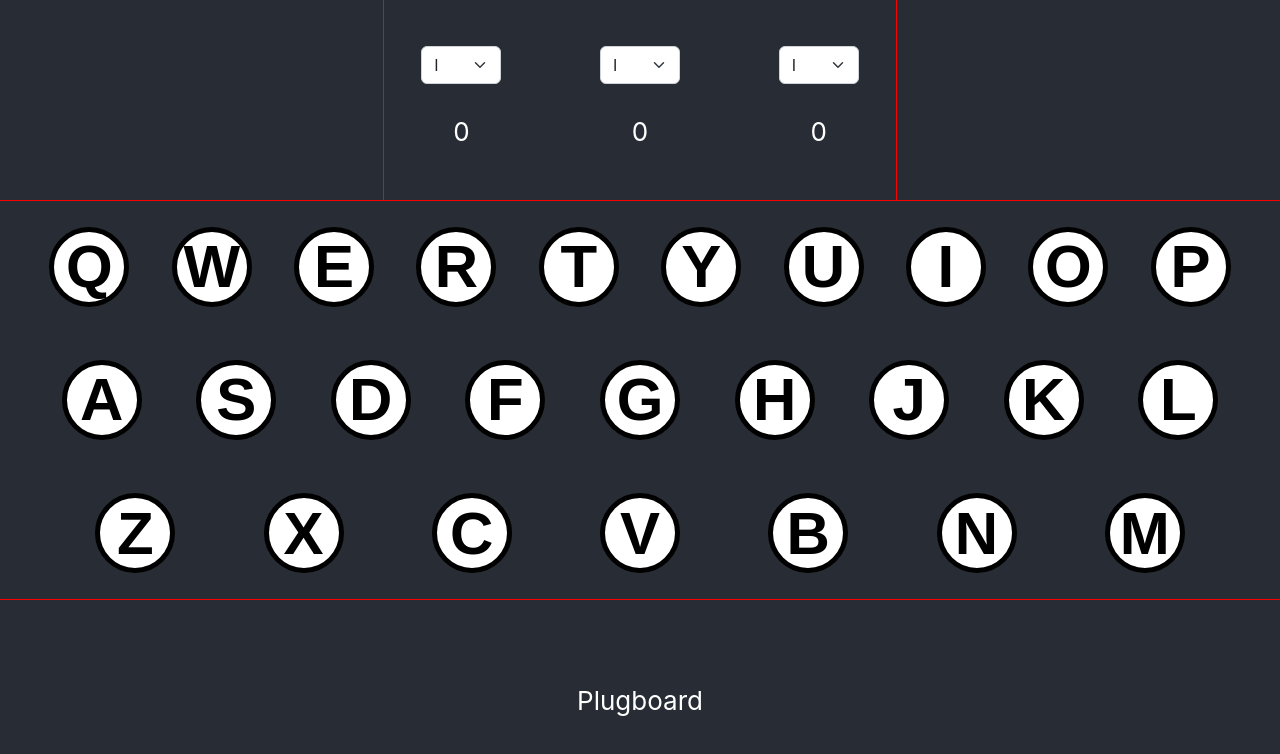
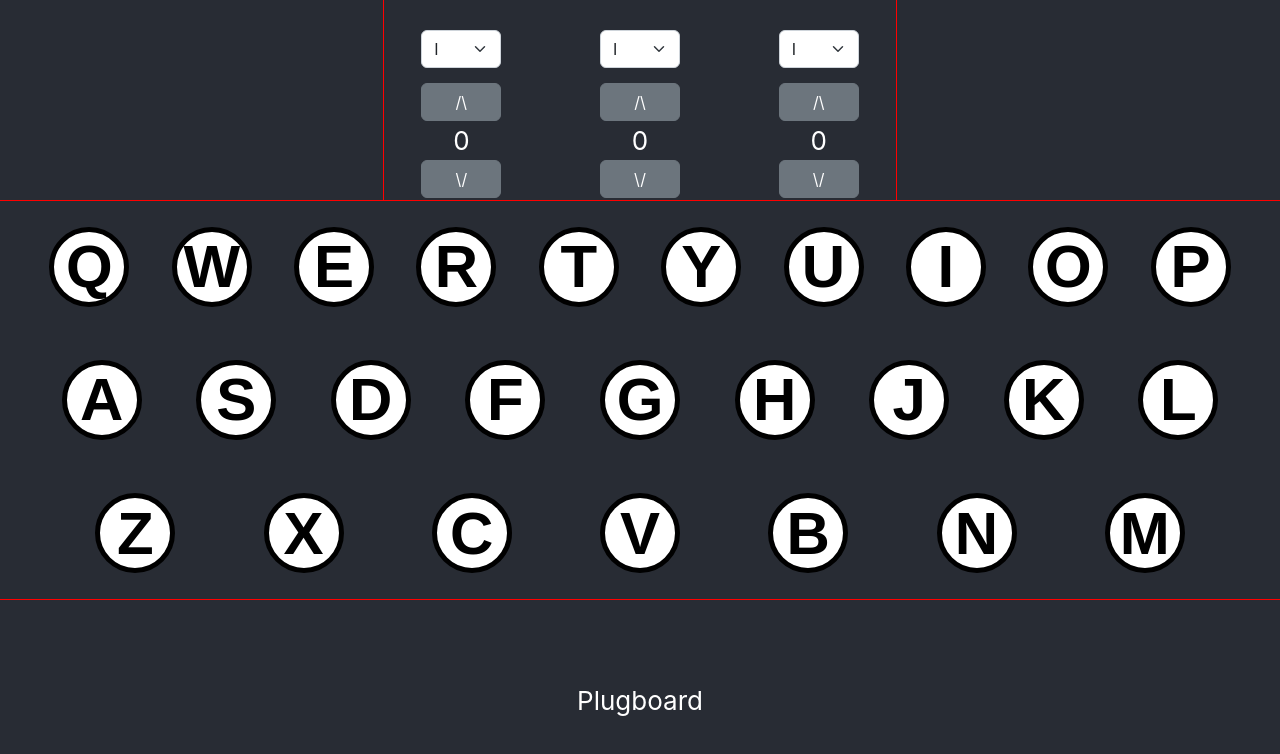
Before and after one commit to luishong07/Enigma-Replica, a React (Create React App) app: page / in a window 1280 px wide. Shown: the top 754 px of the page. Built offline with nearby package versions, Linux system fonts and the light colour scheme.

Commit message:
added buttons for changing rotor position and styling for proper display

```diff
--- a/public/index.html
+++ b/public/index.html
@@ -2,7 +2,7 @@
 <html lang="en">
     <head>
         <meta charset="utf-8" />
-        <link rel="icon" href="%PUBLIC_URL%/favicon.ico" />
+        <!-- <link rel="icon" href="%PUBLIC_URL%/favicon.ico" /> -->
         <meta name="viewport" content="width=device-width, initial-scale=1" />
         <meta name="theme-color" content="#000000" />
         <meta
@@ -15,7 +15,7 @@
             integrity="sha384-rbsA2VBKQhggwzxH7pPCaAqO46MgnOM80zW1RWuH61DGLwZJEdK2Kadq2F9CUG65"
             crossorigin="anonymous"
         />
-        <link rel="apple-touch-icon" href="%PUBLIC_URL%/logo192.png" />
+        <!-- <link rel="apple-touch-icon" href="%PUBLIC_URL%/logo192.png" /> -->
         <!--
       manifest.json provides metadata used when your web app is installed on a
       user's mobile device or desktop. See https://developers.google.com/web/fundamentals/web-app-manifest/
--- a/src/Rotors.css
+++ b/src/Rotors.css
@@ -13,7 +13,7 @@
 .positions{
     display: flex;
     flex-direction: column;
-    padding: 2rem 0;
+    padding: 1rem 0;
     height: 25vh;
     width: 40vw;
     outline: red solid 1px;
@@ -28,6 +28,7 @@
 .position{
 
     display: flex;
+    flex-flow: column;
     align-items: center;
     justify-content: center;
 }
@@ -35,3 +36,6 @@
     width: 5rem;
 
 }
+.position-button{
+    width: 5rem;
+}
--- a/src/Rotors.tsx
+++ b/src/Rotors.tsx
@@ -3,6 +3,8 @@ import Container from 'react-bootstrap/Container';
 import Row from 'react-bootstrap/Row';
 import Col from 'react-bootstrap/Col';
 import Form from 'react-bootstrap/Form';
+import Button from 'react-bootstrap/Button';
+
 
 
 // import Modal from 'react-bootstrap/Modal';
@@ -42,9 +44,21 @@ const Rotors: React.FC<Props> = ({ leftPosition, middlePosition, rightPosition }
                     </Col>
                 </Row>
                 <Row className="position-row">
-                    <Col className="position">{leftPosition}</Col>
-                    <Col className="position">{middlePosition}</Col>
-                    <Col className="position">{rightPosition}</Col>
+                    <Col className="position">
+                        <Button className="position-button" variant="secondary">/\</Button>
+                            {leftPosition}
+                        <Button className="position-button" variant="secondary">\/</Button>
+                    </Col>
+                    <Col className="position">
+                        <Button className="position-button" variant="secondary">/\</Button>
+                        {middlePosition}
+                        <Button className="position-button" variant="secondary">\/</Button>
+                    </Col>
+                    <Col className="position">
+                        <Button className="position-button" variant="secondary">/\</Button>
+                        {rightPosition}
+                        <Button className="position-button" variant="secondary">\/</Button>
+                    </Col>
                 </Row>
             </Container>
         </Container>
```
